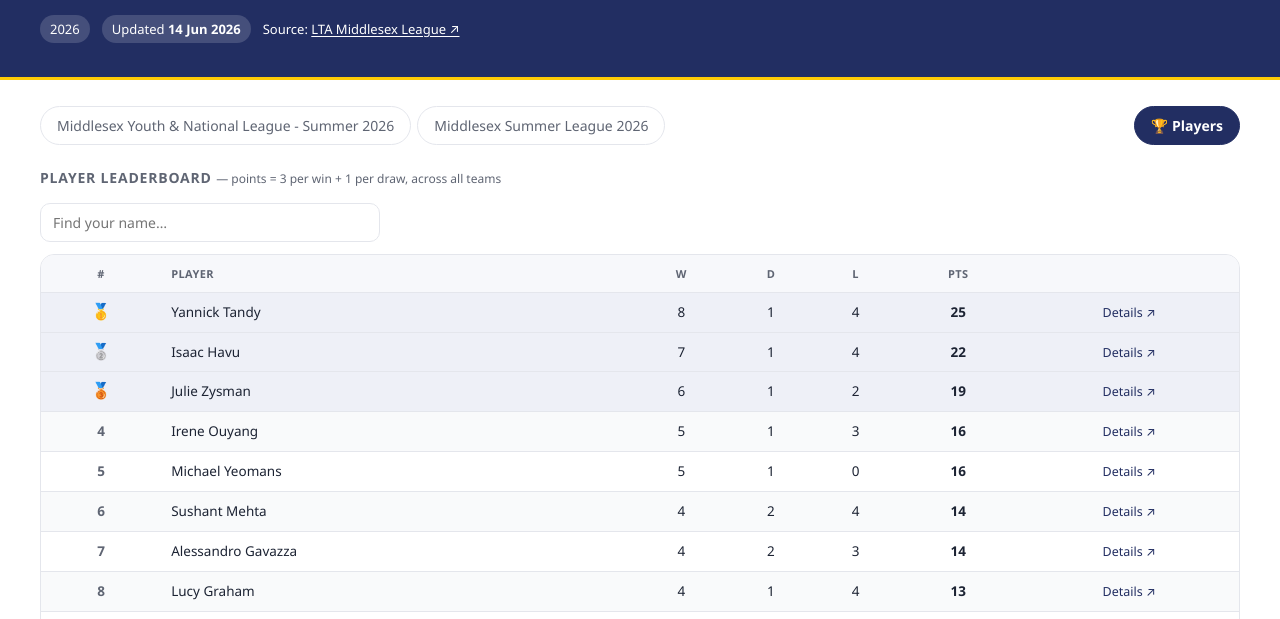
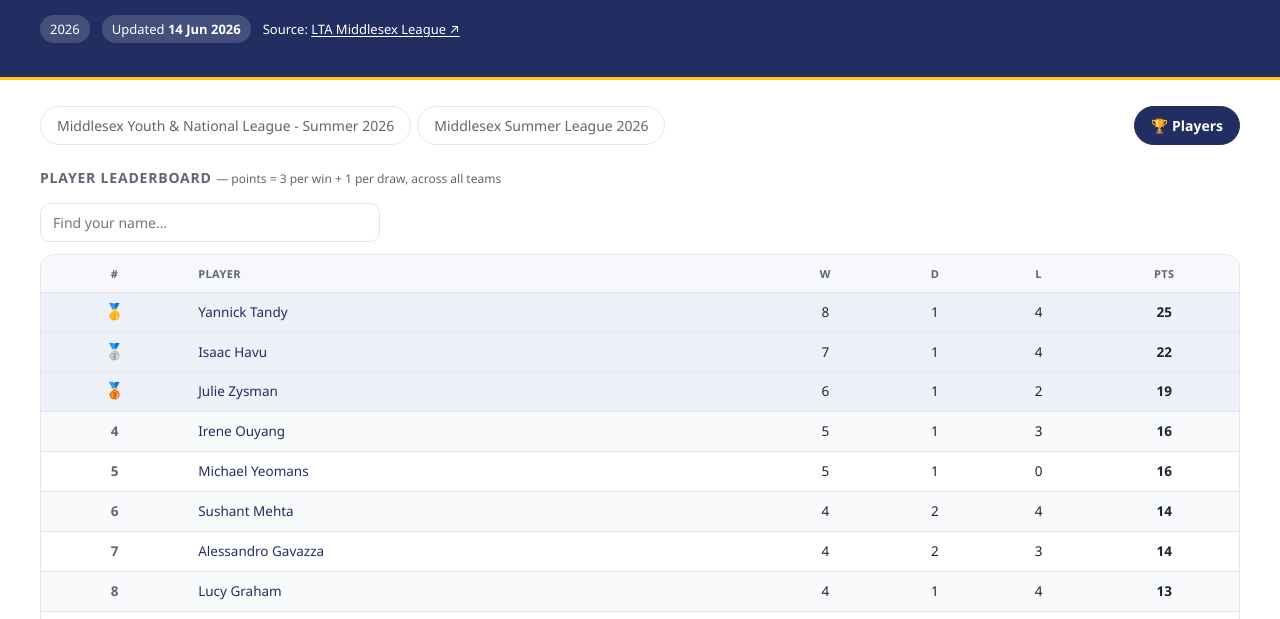
Before and after one commit to pclutton/psc-lta, a plain HTML site: page index.html in a window 1280 px wide. Both pictures are taken after a click on the tab "🏆 Players". Shown: the part 172-791 px from the top of the page. Drawn offline with Linux system fonts and the light colour scheme.

Commit message:
Leaderboard: make the player name the link; drop the Details column
Co-Authored-By: Claude Opus 4.8 <noreply@anthropic.com>

```diff
--- a/index.html
+++ b/index.html
@@ -195,8 +195,8 @@
   #playerSearch:focus{outline:none;border-color:var(--psc-navy);box-shadow:0 0 0 3px var(--psc-navy-tint)}
   .players-scroll{max-height:520px;overflow:auto;border:1px solid var(--line);border-radius:var(--radius)}
   table.players thead th{position:sticky;top:0;background:var(--surface);z-index:1}
-  table.players td a{color:var(--psc-navy);font-size:12.5px;text-decoration:none;white-space:nowrap}
-  table.players td a:hover{text-decoration:underline}
+  table.players td.pname a{color:var(--psc-navy);text-decoration:none;font-weight:500}
+  table.players td.pname a:hover{text-decoration:underline}
   table.players .rank{color:var(--muted);font-weight:700}
   table.players tr.top td{background:var(--psc-navy-tint)}
   .medal{font-size:16px;line-height:1}
@@ -307,7 +307,7 @@
         <thead><tr>
           <th class="num">#</th><th>Player</th>
           <th class="num">W</th><th class="num">D</th><th class="num">L</th>
-          <th class="num">Pts</th><th></th>
+          <th class="num">Pts</th>
         </tr></thead>
         <tbody id="players"></tbody>
       </table>
@@ -516,12 +516,12 @@ function renderPlayers(){
   $("#players").innerHTML = players.map((p,i)=>{
     const name = titleCaseName(p.name);
     const rank = i<3 ? `<span class="medal" title="Rank ${i+1}">${medals[i]}</span>` : (i+1);
+    const nameCell = p.url ? `<a href="${p.url}" target="_blank" rel="noopener">${name}</a>` : name;
     return `<tr data-name="${name.toLowerCase()}" class="${i<3?'top':''}">
       <td class="num rank">${rank}</td>
-      <td>${name}</td>
+      <td class="pname">${nameCell}</td>
       <td class="num">${p.won}</td><td class="num">${p.drawn}</td><td class="num">${p.lost}</td>
       <td class="num"><b>${p.points}</b></td>
-      <td class="num">${p.url?`<a href="${p.url}" target="_blank" rel="noopener">Details ↗</a>`:''}</td>
     </tr>`;
   }).join("");
 }
```
